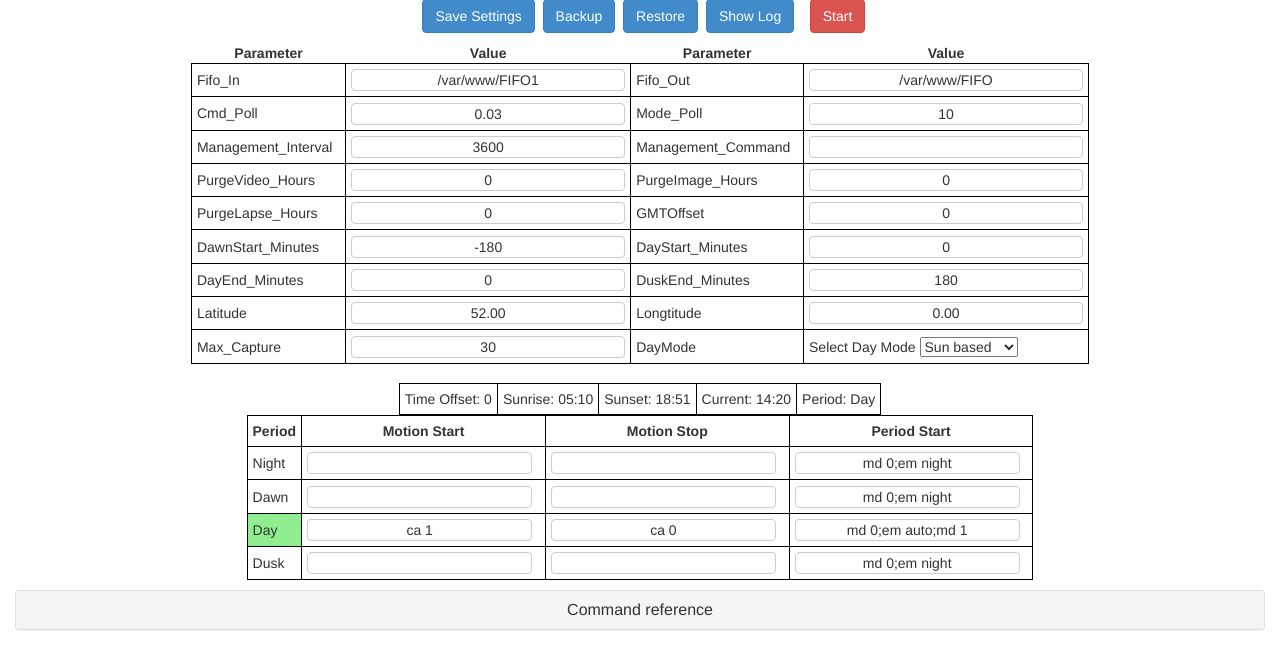
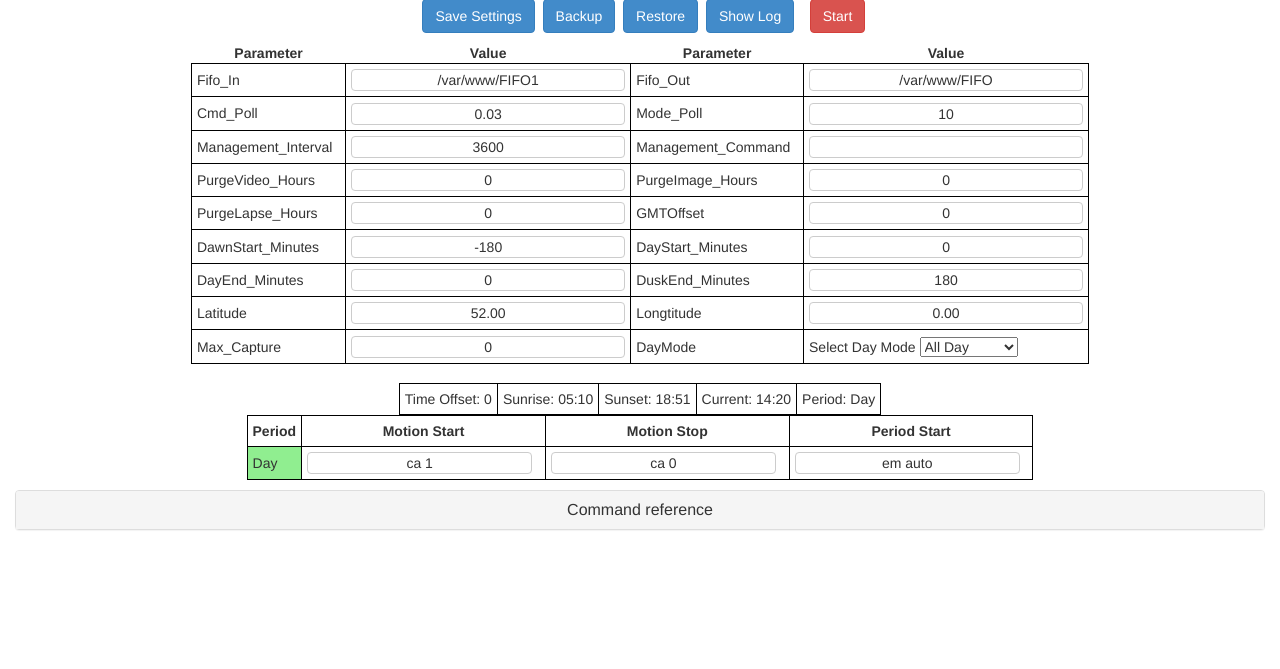
Before and after one commit to silvanmelchior/RPi_Cam_Web_Interface, a PHP site: page /0/schedule.php in a window 1280 px wide. Shown: the part 71-740 px from the top of the page. Run offline with PHP 8.4, Linux system fonts and the light colour scheme; data that the repository does not hold is empty; some web fonts are replaced.

Commit message:
Scheduler clean install defaults updated

```diff
--- a/www/schedule.php
+++ b/www/schedule.php
@@ -175,12 +175,12 @@
          SCHEDULE_DUSKENDMINUTES => '180',
          SCHEDULE_LATITUDE => '52.00',
          SCHEDULE_LONGTITUDE => '0.00',
-         SCHEDULE_MAXCAPTURE => '30',
-         SCHEDULE_DAYMODE => '0',
+         SCHEDULE_MAXCAPTURE => '0',
+         SCHEDULE_DAYMODE => '1',
          SCHEDULE_TIMES => array("09:00","10:00","11:00","12:00","13:00","13:00"),
-         SCHEDULE_COMMANDSON => array("","","ca 1",""),
-         SCHEDULE_COMMANDSOFF => array("","","ca 0",""),
-         SCHEDULE_MODES => array("md 0;em night","md 0;em night","md 0;em auto;md 1","md 0;em night")
+         SCHEDULE_COMMANDSON => array("","","ca 1","","","","","","",""),
+         SCHEDULE_COMMANDSOFF => array("","","ca 0","","","","","","",""),
+         SCHEDULE_MODES => array("em night","md 1;em night","em auto","md 0;em night","","","","","","")
       );
       return $pars;
    }
```
